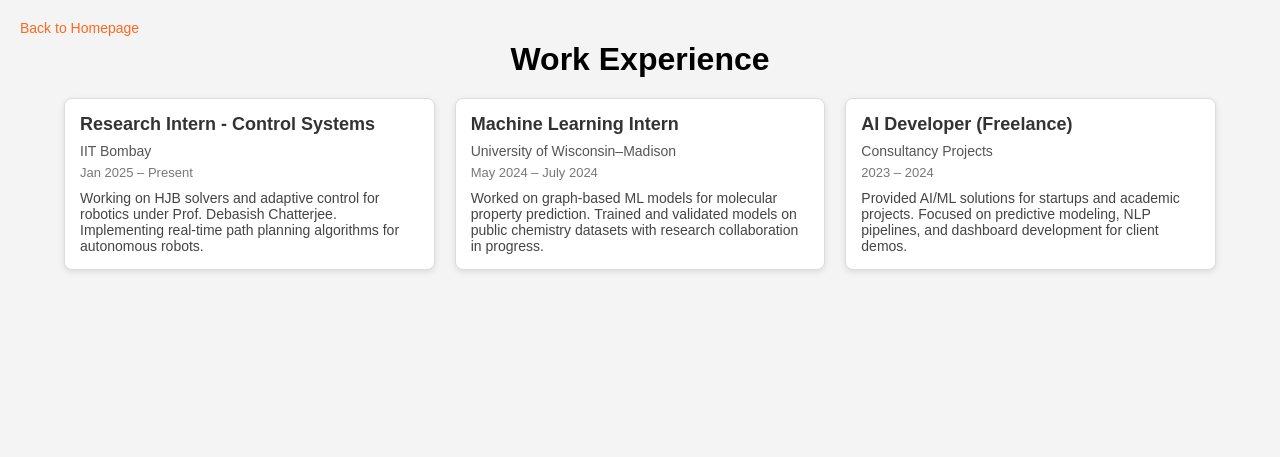
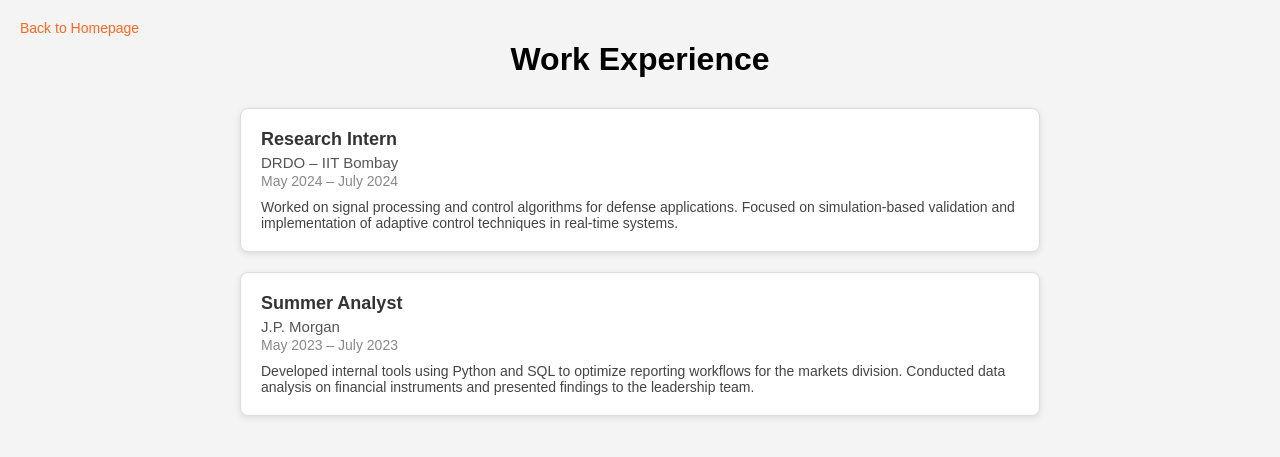
Before and after one commit to hotshott22/portfolio, a Jekyll site: the page experience.html, which Jekyll copies as it is, in a window 1280 px wide. Shown: the top 457 px of the page. Built offline with Jekyll 4.4.1, drawn with Linux system fonts in a browser that asks for light colours.

Commit message:
Update experience.html

```diff
--- a/experience.html
+++ b/experience.html
@@ -15,46 +15,46 @@
 
         .container {
             width: 90%;
+            max-width: 800px;
             margin: 0 auto;
             padding: 20px;
         }
 
         h1 {
             text-align: center;
-            margin-bottom: 20px;
+            margin-bottom: 30px;
         }
 
-        .grid {
-            display: grid;
-            grid-template-columns: repeat(auto-fit, minmax(250px, 1fr));
+        .experience-list {
+            display: flex;
+            flex-direction: column;
             gap: 20px;
         }
 
-        .grid-item {
+        .experience-item {
             background-color: #fff;
-            padding: 15px;
+            padding: 20px;
             border: 1px solid #ddd;
             border-radius: 8px;
             box-shadow: 0 2px 6px rgba(0, 0, 0, 0.1);
         }
 
         .role {
+            font-weight: bold;
             font-size: 18px;
-            font-weight: bold;
             color: #333;
-            margin-bottom: 8px;
         }
 
-        .org {
-            font-size: 14px;
-            font-weight: 500;
+        .organization {
+            font-size: 15px;
             color: #555;
-            margin-bottom: 6px;
+            margin-top: 4px;
         }
 
         .duration {
-            font-size: 13px;
-            color: #777;
+            font-size: 14px;
+            color: #888;
+            margin-top: 2px;
             margin-bottom: 10px;
         }
 
@@ -83,29 +83,28 @@
 
     <div class="container">
         <h1>Work Experience</h1>
-        <div class="grid">
-            <div class="grid-item">
-                <div class="role">Research Intern - Control Systems</div>
-                <div class="org">IIT Bombay</div>
-                <div class="duration">Jan 2025 – Present</div>
-                <div class="description">Working on HJB solvers and adaptive control for robotics under Prof. Debasish Chatterjee. Implementing real-time path planning algorithms for autonomous robots.</div>
+        <div class="experience-list">
+
+            <div class="experience-item">
+                <div class="role">Research Intern</div>
+                <div class="organization">DRDO – IIT Bombay</div>
+                <div class="duration">May 2024 – July 2024</div>
+                <div class="description">
+                    Worked on signal processing and control algorithms for defense applications. Focused on simulation-based validation and implementation of adaptive control techniques in real-time systems.
+                </div>
             </div>
 
-            <div class="grid-item">
-                <div class="role">Machine Learning Intern</div>
-                <div class="org">University of Wisconsin–Madison</div>
-                <div class="duration">May 2024 – July 2024</div>
-                <div class="description">Worked on graph-based ML models for molecular property prediction. Trained and validated models on public chemistry datasets with research collaboration in progress.</div>
+            <div class="experience-item">
+                <div class="role">Summer Analyst</div>
+                <div class="organization">J.P. Morgan</div>
+                <div class="duration">May 2023 – July 2023</div>
+                <div class="description">
+                    Developed internal tools using Python and SQL to optimize reporting workflows for the markets division. Conducted data analysis on financial instruments and presented findings to the leadership team.
+                </div>
             </div>
 
-            <div class="grid-item">
-                <div class="role">AI Developer (Freelance)</div>
-                <div class="org">Consultancy Projects</div>
-                <div class="duration">2023 – 2024</div>
-                <div class="description">Provided AI/ML solutions for startups and academic projects. Focused on predictive modeling, NLP pipelines, and dashboard development for client demos.</div>
-            </div>
+            <!-- Add more experience entries in the same format -->
 
-            <!-- Add more experience items as needed -->
         </div>
     </div>
 </body>
```
Also changed, not shown: other parts of experience.html (+1 -1 lines).
